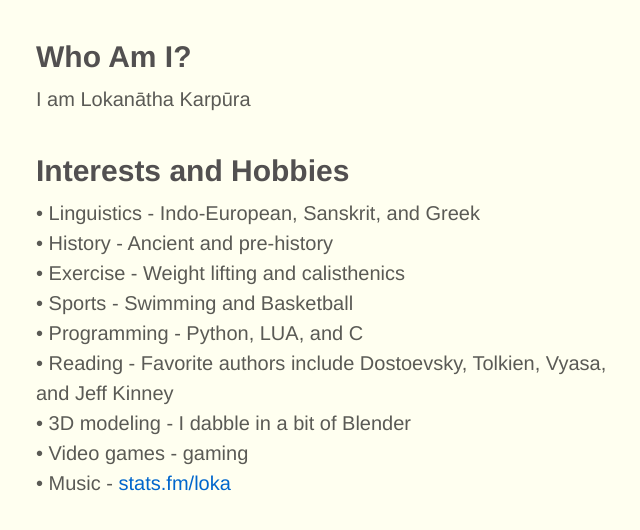
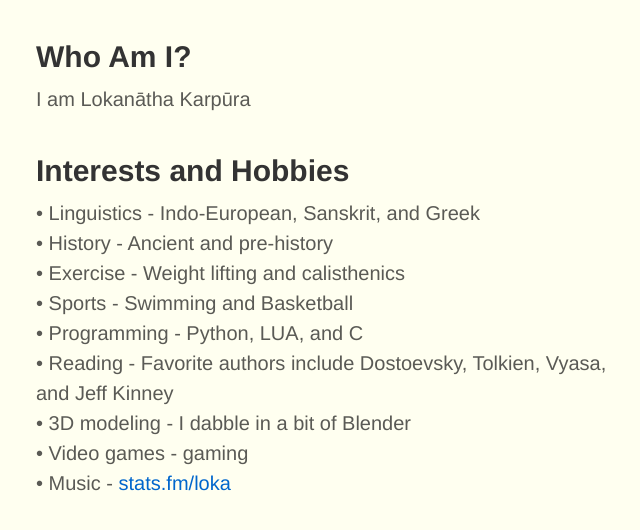
Before and after one commit to lokakrp/lokakrp.github.io, a plain HTML site: page website/about/about.html in a window 1280 px wide. Shown: the whole page, without its empty margins (316-956 px from the left). Drawn offline with Linux system fonts and the light colour scheme; a web font is replaced by a local one.

Commit message:
Update about.css

```diff
--- a/website/about/about.css
+++ b/website/about/about.css
@@ -39,7 +39,7 @@ h2 {
     font-size: 700;
     text-align: left;
     margin: 0px 0;
-    color: #525050;
+    color: #333333;
 }
 
 /* paragraph styling */
```
